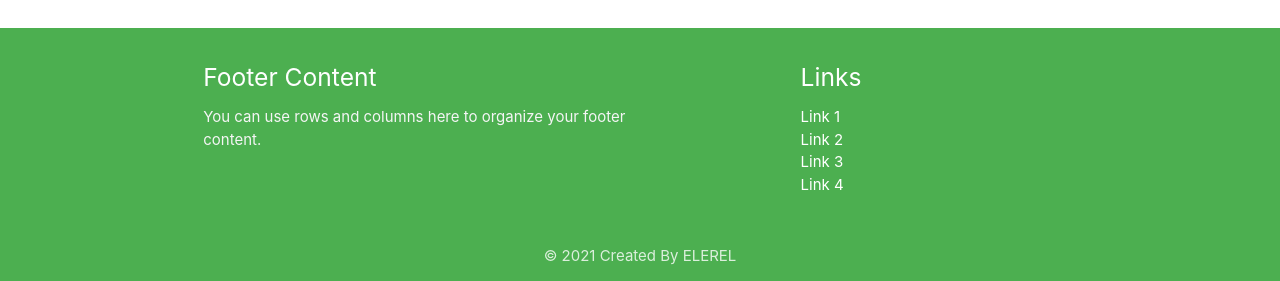
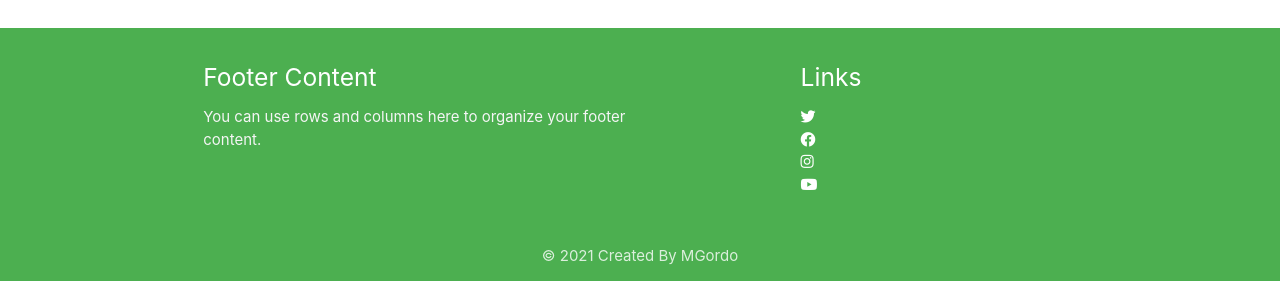
Before and after one commit to markgordon22/Dublin-slang, a Flask app: page / in a window 1280 px wide. Shown: the part 519-800 px from the top of the page. Run offline with Flask 2, Linux system fonts and the light colour scheme; some libraries are stand-ins or nearby versions.

Commit message:
inserted social media links for user to contact site owner

```diff
--- a/templates/base.html
+++ b/templates/base.html
@@ -20,7 +20,8 @@
         <!-- top navbar -->
 		<nav class="nav-extended text-shadow green">
 			<div class="nav-wrapper">
-				<a href="#" class="brand-logo">Dublin Slang</a>
+                <a href="#" class="brand-logo">Dublin Slang</a>
+
 				<a href="#" data-target="mobile-demo" class="sidenav-trigger right"><i class="fas fa-bars"></i></a>
 				<ul class="right hide-on-med-and-down">
 					<li><a class="white-text" style="font-size: 20px;" href="">Home</a></li>
@@ -85,17 +86,17 @@
               <div class="col l4 offset-l2 s12">
                 <h5 class="white-text">Links</h5>
                 <ul>
-                  <li><a class="white-text" href="#!">Link 1</a></li>
-                  <li><a class="white-text" href="#!">Link 2</a></li>
-                  <li><a class="white-text" href="#!">Link 3</a></li>
-                  <li><a class="white-text" href="#!">Link 4</a></li>
+                  <li><a class="white-text" href="https://www.twitter.com/" target="_blank"><i class="fab fa-twitter"></i></a></li>
+                  <li><a class="white-text" href="https://www.facebook.com/" target="_blank"><i class="fab fa-facebook"></i></a></li>
+                  <li><a class="white-text" href="https://www.instagram.com/" target="_blank"><i class="fab fa-instagram"></i></a></li>
+                  <li><a class="white-text" href="https://www.youtube.com/" target="_blank"><i class="fab fa-youtube"></i></a></li>
                 </ul>
               </div>
             </div>
           </div>
            <div class="footer-copyright green" style="text-align: center;">
             <div class="container">
-                © 2021 Created By ELEREL
+                © 2021 Created By MGordo
             </div>
         </div>
         </footer>
```
